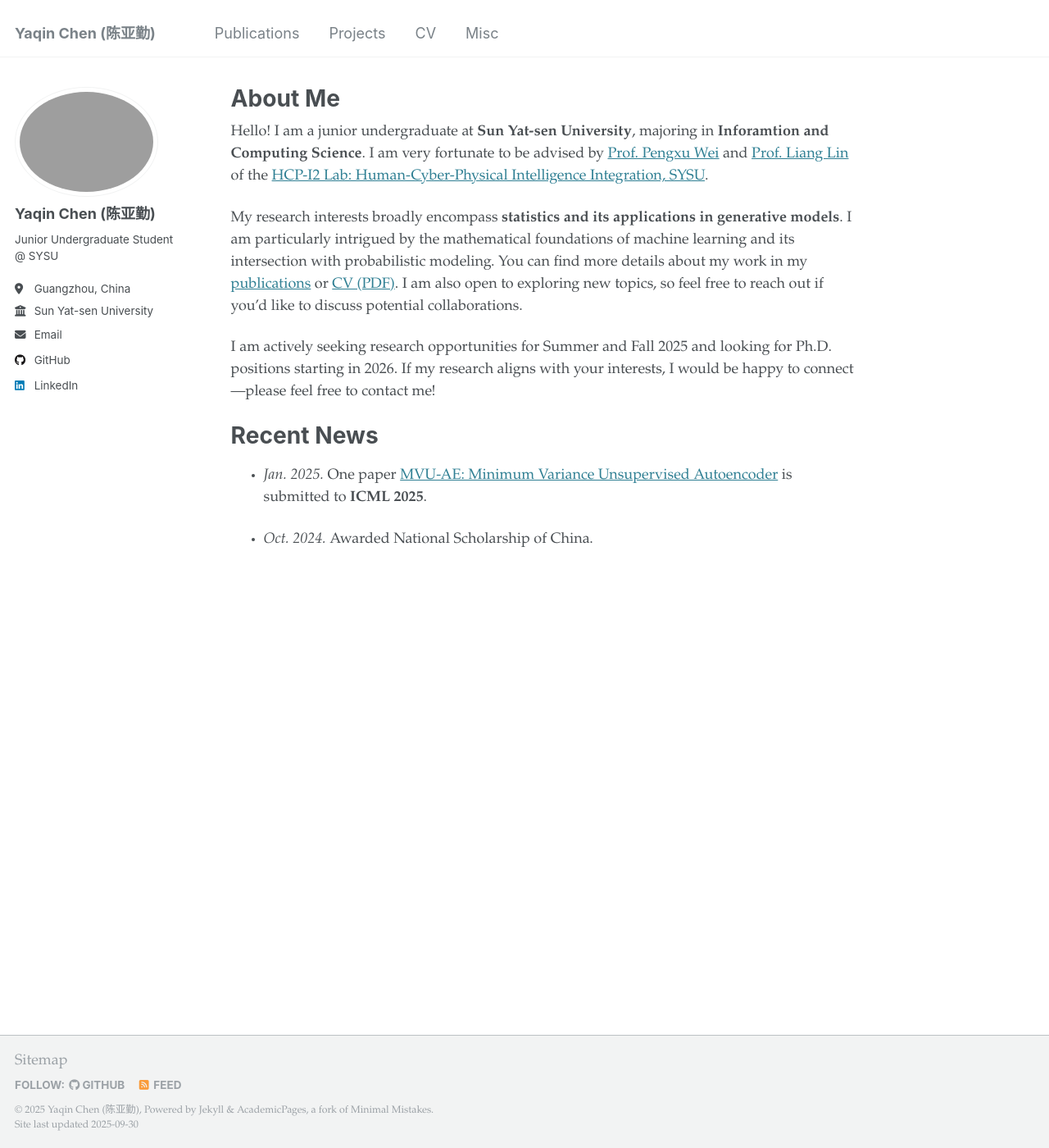
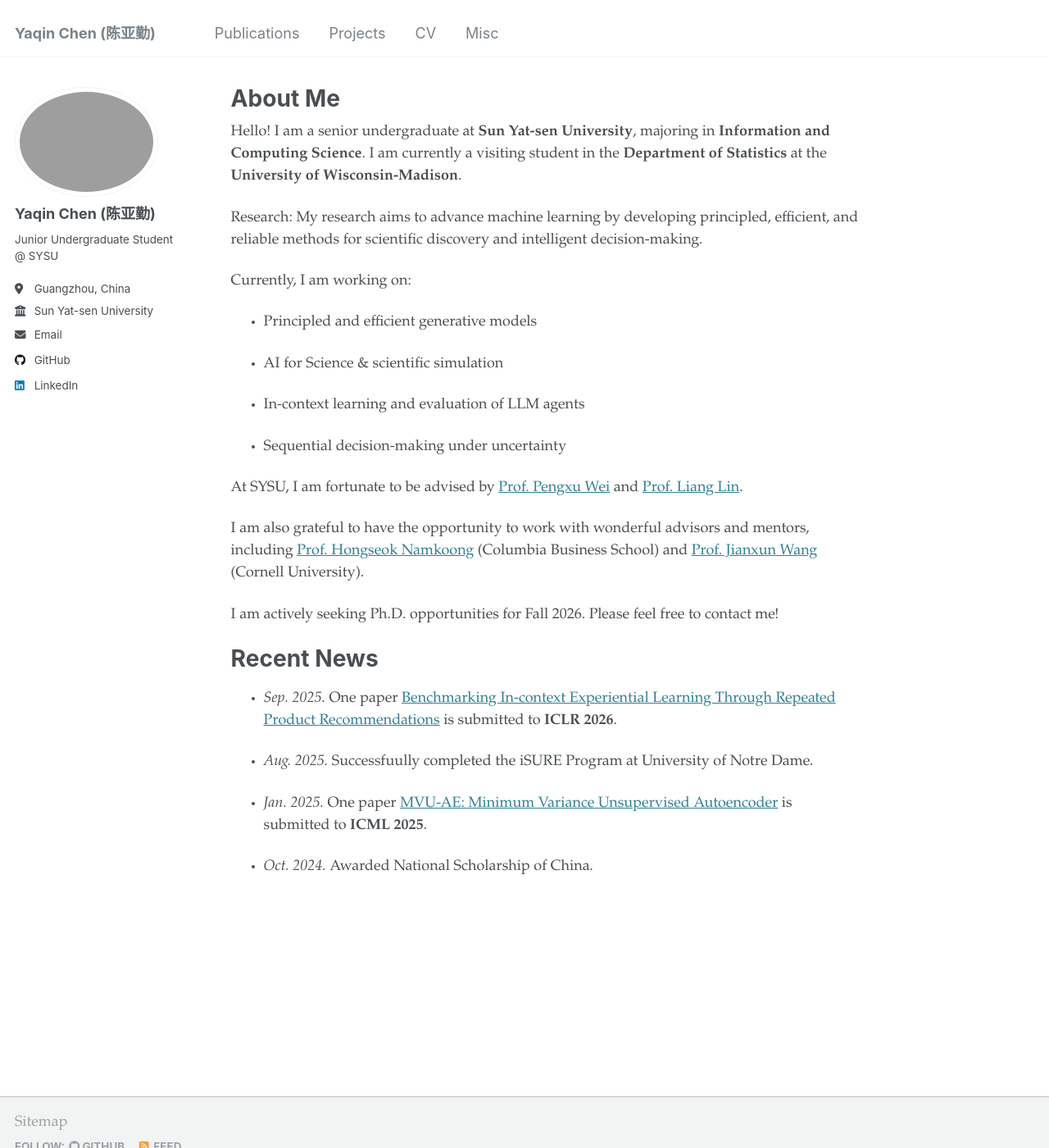
Before and after one commit to chen-yaqin/chen-yaqin.github.io, a Jekyll site: the page built from _pages/about.md, in a window 1280 px wide and 1400 px high. Shown: the whole window at 82% size. Built offline with Jekyll 4.4.1, drawn with Linux system fonts in a browser that asks for light colours.

Commit message:
change 10

```diff
--- a/_pages/about.md
+++ b/_pages/about.md
@@ -7,15 +7,33 @@ redirect_from:
   - /about.html
 ---
 
-Hello! I am a junior undergraduate at **Sun Yat-sen University**, majoring in **Inforamtion and Computing Science**. I am very fortunate to be advised by [Prof. Pengxu Wei](https://pengxuwei.github.io/) and [Prof. Liang Lin](https://www.sysu-hcp.net/faculty/lianglin.html) of the [HCP-I2 Lab: Human-Cyber-Physical Intelligence Integration, SYSU](https://www.sysu-hcp.net/).
+Hello! I am a senior undergraduate at **Sun Yat-sen University**, majoring in **Information and Computing Science**. I am currently a visiting student in the **Department of Statistics** at the **University of Wisconsin-Madison**.
 
-My research interests broadly encompass **statistics and its applications in generative models**. I am particularly intrigued by the mathematical foundations of machine learning and its intersection with probabilistic modeling. You can find more details about my work in my [publications](/publications/) or [CV (PDF)](/files/CV.pdf). I am also open to exploring new topics, so feel free to reach out if you'd like to discuss potential collaborations.
+Research: My research aims to advance machine learning by developing principled, efficient, and reliable methods for scientific discovery and intelligent decision-making.
 
-I am actively seeking research opportunities for Summer and Fall 2025 and looking for Ph.D. positions starting in 2026. If my research aligns with your interests, I would be happy to connect—please feel free to contact me!
+Currently, I am working on:
+
+- Principled and efficient generative models
+
+-  AI for Science & scientific simulation
+
+-  In-context learning and evaluation of LLM agents
+
+-  Sequential decision-making under uncertainty
+
+At SYSU, I am fortunate to be advised by [Prof. Pengxu Wei](https://pengxuwei.github.io/) and [Prof. Liang Lin](https://www.sysu-hcp.net/faculty/lianglin.html).
+
+I am also grateful to have the opportunity to work with wonderful advisors and mentors, including [Prof. Hongseok Namkoong](https://hsnamkoong.github.io/) (Columbia Business School) and [Prof. Jianxun Wang](https://www.engineering.cornell.edu/people/jian-xun-wang/) (Cornell University).
+
+I am actively seeking Ph.D. opportunities for Fall 2026. Please feel free to contact me!
 
 
 Recent News
 ======
+- *Sep. 2025.* One paper [Benchmarking In-context Experiential Learning Through Repeated Product Recommendations](/files/BIEL.pdf) is submitted to **ICLR 2026**.
+
+- *Aug. 2025.* Successfuully completed the iSURE Program at University of Notre Dame.
+
 - *Jan. 2025.* One paper [MVU-AE: Minimum Variance Unsupervised Autoencoder](/files/MVU-AE.pdf) is submitted to **ICML 2025**.
 
 - *Oct. 2024.* Awarded National Scholarship of China.
```
Also changed, not shown: change.py (added, +14 -0 lines).
